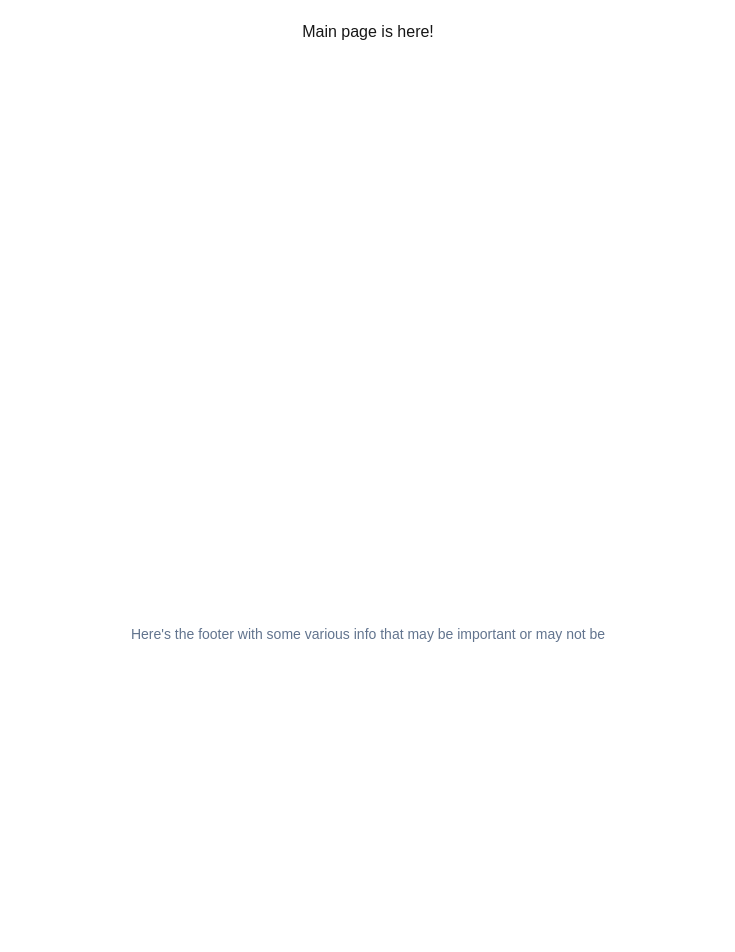
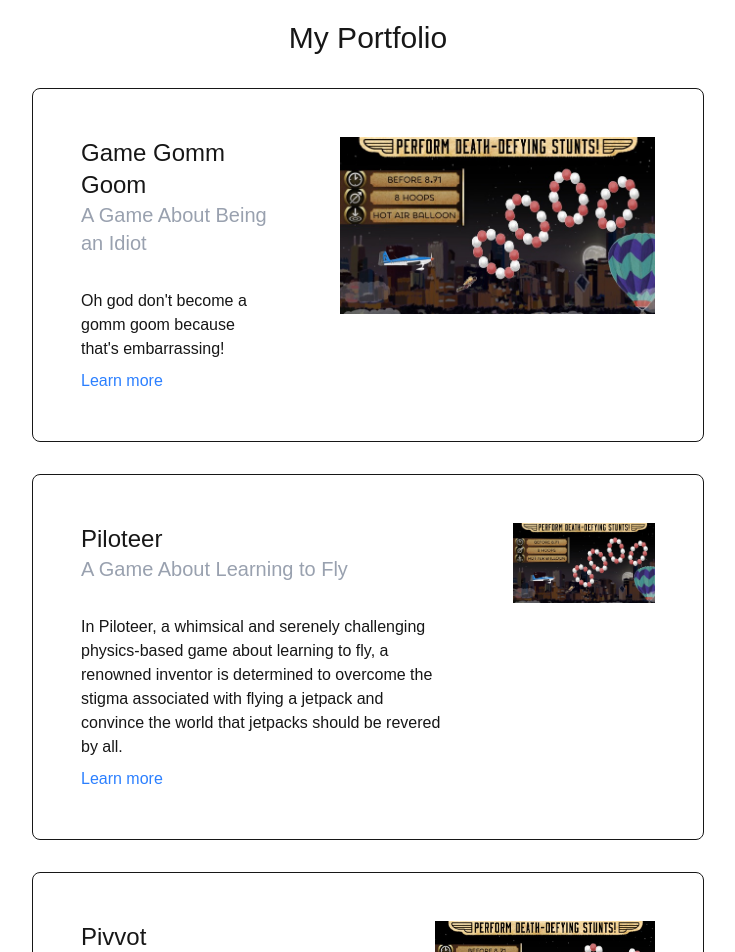
Before and after one commit to wtrebella/WhitakrPortfolio, a Next.js app in the folder whitakr-portfolio/: page / in a window 1280 px wide. Shown: the part 140-1092 px from the top of the page, without its empty margins (272-1007 px from the left). Before the commit the page ends 800 px from the top, so only its background shows below. Built offline with nearby package versions, Linux system fonts and the light colour scheme.

Commit message:
Added ProjectModules that are components that show per-project stuff
Added some placeholder projects

```diff
--- a/whitakr-portfolio/src/app/page.tsx
+++ b/whitakr-portfolio/src/app/page.tsx
@@ -1,7 +1,32 @@
+import ProjectModule from "@/components/ProjectModule";
+
 export default function Home() {
 	return (
         <div className="min-h-full flex flex-col items-center justify-center p-4">
-            <p>Main page is here!</p>
+            <h1 className="text-3xl">My Portfolio</h1>
+            <ProjectModule
+                title="Game Gomm Goom"
+                subtitle="A Game About Being an Idiot"
+                description="Oh god don't become a gomm goom because that's embarrassing!"
+                link="https://www.youtube.com/watch?v=dQw4w9WgXcQ"/>
+
+            <ProjectModule
+                title="Piloteer"
+                subtitle="A Game About Learning to Fly"
+                description="In Piloteer, a whimsical and serenely challenging physics-based game about learning to fly, a renowned inventor is determined to overcome the stigma associated with flying a jetpack and convince the world that jetpacks should be revered by all."
+                link="https://www.youtube.com/watch?v=dQw4w9WgXcQ"/>
+
+            <ProjectModule
+                title="Pivvot"
+                subtitle="A Thrilling Game of Strategic Avoidance"
+                description="Pivvot is a thrilling game of strategic avoidance that will consistently test and challenge your ability to make quick, impulsive decisions."
+                link="https://www.youtube.com/watch?v=dQw4w9WgXcQ"/>
+
+            <ProjectModule
+                title="Polymer"
+                subtitle="A Game About Piecing Together Things"
+                description="In Polymer, piece together things into things"
+                link="https://www.youtube.com/watch?v=dQw4w9WgXcQ"/>
         </div>
 	);
 }
--- /dev/null
+++ b/whitakr-portfolio/src/components/ProjectModule.tsx
@@ -0,0 +1,34 @@
+import Link from "next/link";
+import Image from "next/image";
+import { getLinkProps } from "@/lib/url";
+
+export default function ProjectModule(
+    {title, subtitle, description, link}: {title: string, subtitle: string, description: string, link?: string}) {
+	const trimmedLink = link?.trim();
+	const linkProps = getLinkProps(trimmedLink);
+	return (
+        <div className="flex flex-row mt-8 p-4 border rounded-lg w-full max-w-2xl">
+            <div className="flex flex-col p-4 min-w-[30dvh]">
+                <div className="flex flex-col items-start justify-center p-4">
+                    <h1 className="text-2xl">{title}</h1>
+                    <h2 className="text-xl text-gray-400">{subtitle}</h2>
+                </div>
+                <div className="flex flex-col items-start justify-center p-4">
+                    <p className="text-md text">{description}</p>
+                    {trimmedLink ? (
+                        <Link
+                            href={trimmedLink}
+                            className="mt-2 text-blue-500 hover:underline"
+                            {...linkProps}
+                        >
+                            Learn more
+                        </Link>
+                    ) : null}
+                </div>
+            </div>
+            <div className="p-4">
+                <Image src='/piloteer_example.jpg' alt='Example Image' width={321} height={181} className="rounded-md mb-4 max-h-min p-4 w-3xl"/>
+            </div>
+        </div>
+	);
+}
--- /dev/null
+++ b/whitakr-portfolio/src/lib/url.ts
@@ -0,0 +1,10 @@
+export function isExternalUrl(href?: string | null): boolean {
+  if (!href) return false;
+  const trimmed = href.trim();
+  // Treat http(s) and protocol-relative URLs (//example.com) as external
+  return /^(?:https?:)?\/\//i.test(trimmed);
+}
+
+export function getLinkProps(href?: string | null): { target?: string; rel?: string } {
+  return isExternalUrl(href) ? { target: '_blank', rel: 'noopener noreferrer' } : {};
+}
```
Also changed, not shown: whitakr-portfolio/public/piloteer_example.jpg (added).
